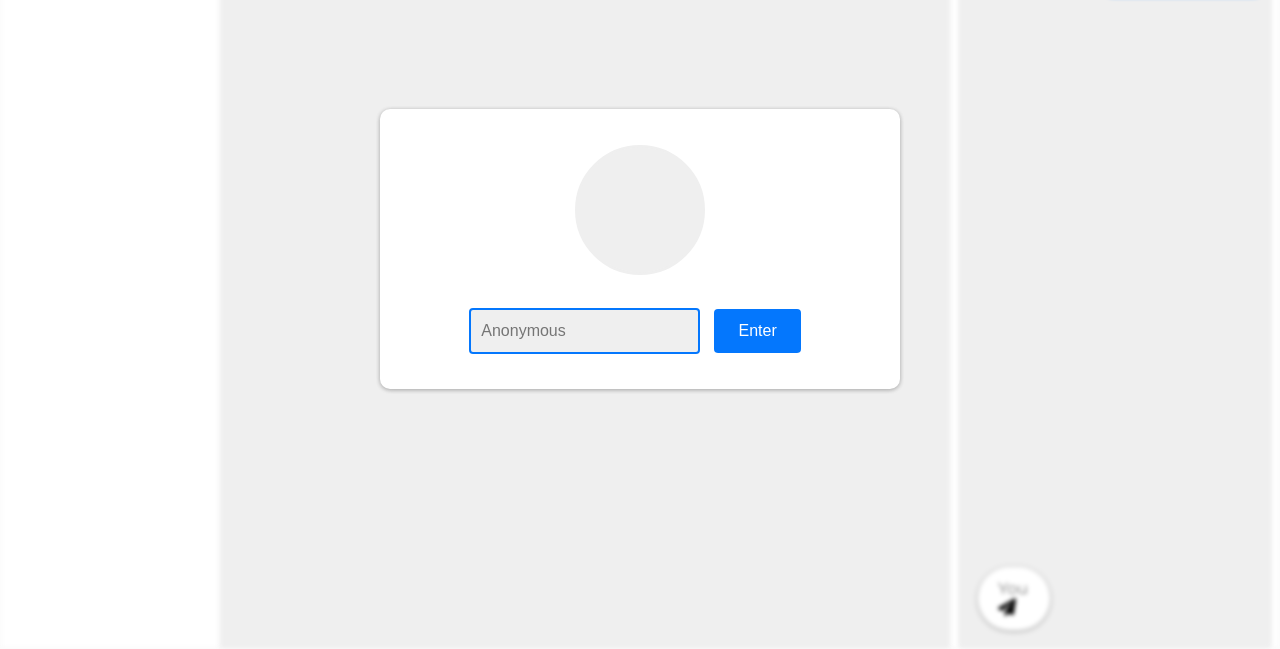
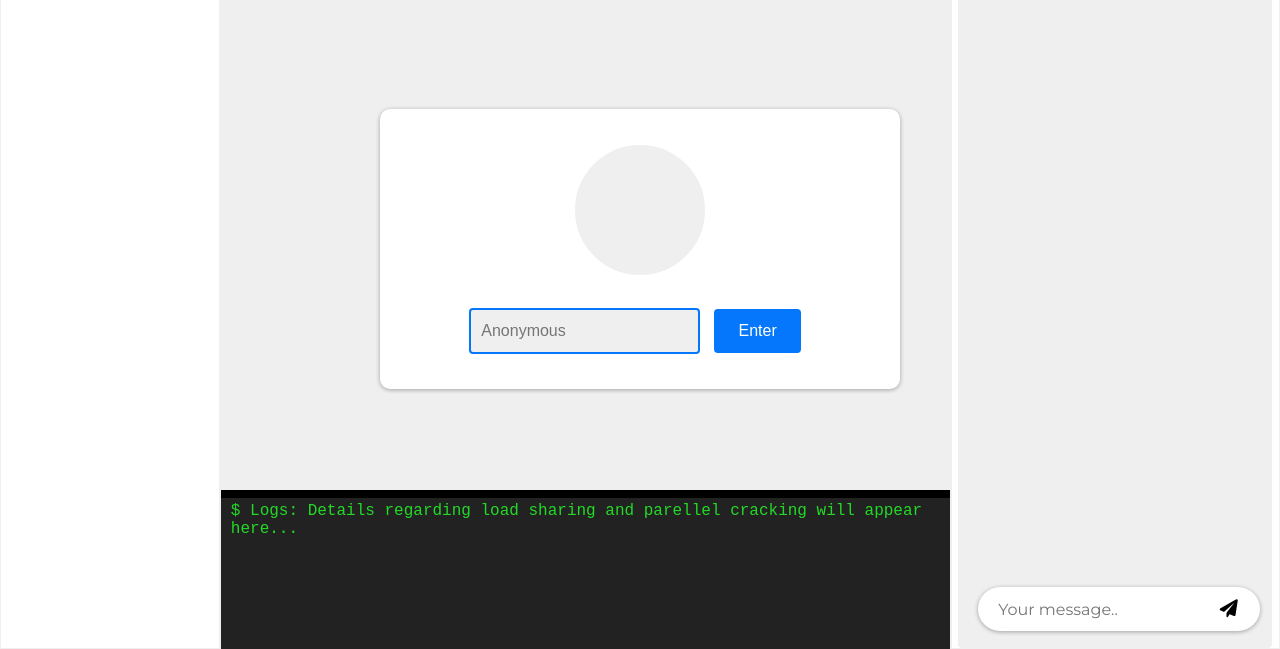
Before and after one commit to jhamadhav/distributed-password-cracker, a website: page public/room.html in a window 1280 px wide. Shown: the part 151-800 px from the top of the page. Drawn offline with nearby package versions, Linux system fonts and the light colour scheme; no server answers.

Commit message:
simple terminal look alike added

```diff
--- a/public/room.html
+++ b/public/room.html
@@ -33,9 +33,9 @@
     </script>
 
     <!-- css -->
-    <link rel="stylesheet" href="../styles/room.min.css">
+    <link rel="stylesheet" href="./styles/room.min.css">
     <!-- scripts -->
-    <script src="../scripts/room.js" defer></script>
+    <script src="./scripts/room.js" defer></script>
 </head>
 
 <body>
@@ -78,6 +78,12 @@
             <img src="../images/logo.png" alt="logo" class="logo" width="60px">
             <div class="app-name">Distributed password cracker</div>
         </div>
+        <div class="terminal-container">
+            <div class="terminal">
+                <span>Logs: Details regarding load sharing and parellel cracking will appear here...
+                </span>
+            </div>
+        </div>
     </section>
     <section class="chatRoom">
         <div class="header">Chat Room</div>
@@ -92,9 +98,6 @@
                         Start chatting...
                     </div>
                 </div>
-
-
-
             </div>
             <div class="inp-section">
 
--- a/public/styles/room.scss
+++ b/public/styles/room.scss
@@ -44,7 +44,7 @@ section {
     justify-content: space-around;
     justify-content: center;
     align-items: flex-start;
-    filter: blur(2px);
+    // filter: blur(2px);
 
     .header {
         font-size: x-large;
@@ -235,7 +235,45 @@ section {
 }
 
 .password-to-crack {
+    height: 100%;
+    border: 1px solid #efefef;
+    display: flex;
+    flex-direction: column;
+    justify-content: flex-start;
+    align-items: center;
     background-color: #efefef;
+
+    .terminal-container {
+        width: inherit;
+        height: 100%;
+        display: flex;
+        flex-direction: row;
+        justify-content: flex-end;
+        align-items: flex-end;
+
+        .terminal {
+            width: inherit;
+            bottom: 0;
+            height: 160px;
+            font-family: monospace;
+            font-size: 16px;
+            color: #22da26;
+            background: #222;
+            border-top: 8px solid #000;
+            margin-bottom: -2px;
+            padding: 4px 10px;
+            overflow-y: scroll;
+
+            span {
+                &::before {
+                    content: '$ ';
+                    color: inherit;
+                }
+            }
+        }
+    }
+
+
 }
 
 .username-input {
```
Also changed, not shown: public/styles/room.min.css, 1 other file.
